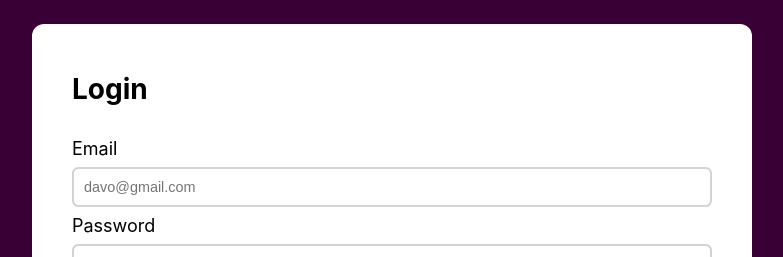
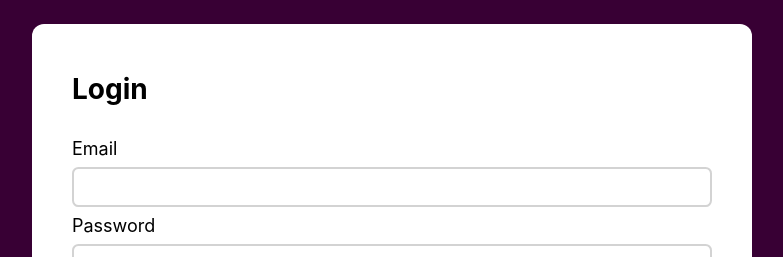
Before and after one commit to weu2/app, a React (Create React App) app in the folder frontend/: page /login in a window 1280 px wide. Shown: the top 257 px of the page, without its empty margins (248-1031 px from the left). Built offline with nearby package versions, Linux system fonts and the light colour scheme.

Commit message:
remove placeholder text

```diff
--- a/frontend/src/Pages/Login.jsx
+++ b/frontend/src/Pages/Login.jsx
@@ -40,7 +40,6 @@ class Login extends React.Component {
 								type="email"
 								required={true}
 								autoComplete="email"
-								placeholder="davo@gmail.com"
 								value={this.state.email}
 								onChange={e => this.setState({ email: e.target.value })}
 							/>
--- a/frontend/src/Pages/Register.jsx
+++ b/frontend/src/Pages/Register.jsx
@@ -63,7 +63,6 @@ class RegisterTest extends React.Component {
 								<input
 									className="form-input"
 									type="text"
-									placeholder="Dave"
 									autoComplete="given-name"
 									onChange={e => this.setState({ firstName: e.target.value })}
 								/>
@@ -73,7 +72,6 @@ class RegisterTest extends React.Component {
 								<input
 									className="form-input"
 									type="text"
-									placeholder="O"
 									autoComplete="family-name"
 									onChange={e => this.setState({ lastName: e.target.value })}
 								/>
@@ -83,7 +81,6 @@ class RegisterTest extends React.Component {
 								<input
 									className="form-input"
 									type="email"
-									placeholder="davo@gmail.com"
 									autoComplete="email"
 									onChange={e => this.setState({ email: e.target.value })}
 								/>
```
